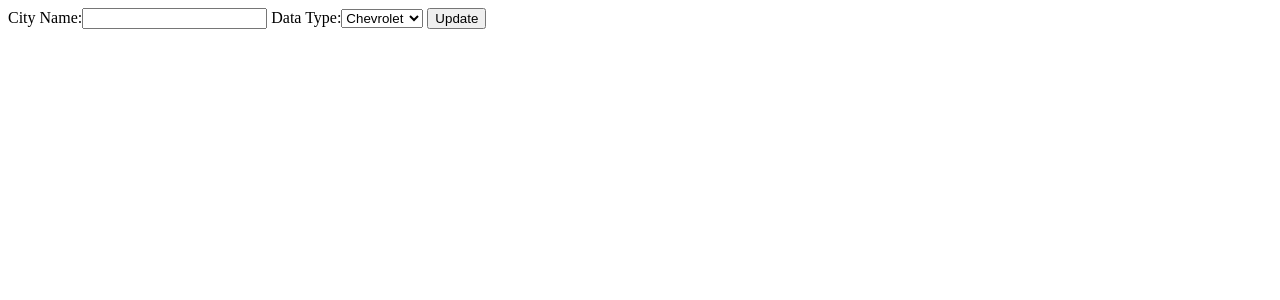
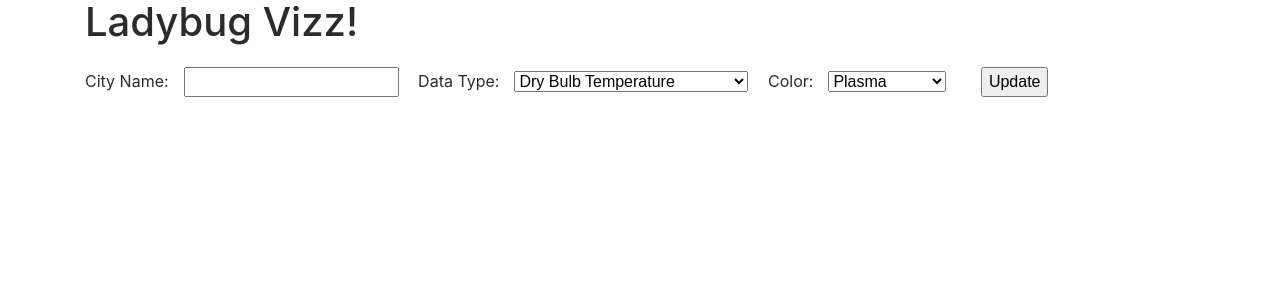
Before and after one commit to ladybug-tools/ladybugvizzz, a Django app: page / in a window 1280 px wide. Shown: the top 300 px of the page. Run offline with Django 3.2, Linux system fonts and the light colour scheme; parts of the project's set-up code (start-up, migrations or seed data) failed here and were passed over; some libraries are stand-ins or nearby versions.

Commit message:
Better webpage

```diff
--- a/ladybugvizzz/ladybugvizzzapp/vizzz/forms.py
+++ b/ladybugvizzz/ladybugvizzzapp/vizzz/forms.py
@@ -1,17 +1,39 @@
 from django import forms
 from django.db import models
 
-# Create your models here.
-marcas = (
-        ('chevrolet', 'Chevrolet'),
-        ('mazda', 'Mazda'),
-        ('nissan', 'Nissan'),
-        ('toyota', 'Toyota'),
-        ('mitsubishi', 'Mitsubishi'),)
 
-class Marca(models.Model):
-    marca = models.CharField(max_length=25,choices=marcas)
+datTyps = (
+        ('dryBulbTemperature', 'Dry Bulb Temperature'),
+        ('dewPointTemperature', 'Dew Point Temperature'),
+        ('relativeHumidity', 'Relative Humidity'),
+        ('windSpeed', 'Wind Speed'),
+        ('globalHorizontalRadiation', 'Global Horizontal Radiation'),
+        ('directNormalRadiation', 'Direct Normal Radiation'),
+        ('diffuseHorizontalRadiation', 'Diffuse Horizontal Radiation'),
+        ('horizontalInfraredRadiationIntensity', 'Horizontal Infrared Radiation'),
+        ('globalHorizontalIlluminance', 'Global Horizontal Illuminance'),
+        ('directNormalIlluminance', 'Direct Normal Illuminance'),
+        ('diffuseHorizontalIlluminance', 'Diffuse Horizontal Illuminance'),)
+
+legColors = (
+        ('plasma', 'Plasma'),
+        ('inferno', 'Inferno'),
+        ('magma', 'Magma'),
+        ('Greys', 'Greys'),
+        ('Purples', 'Purples'),
+        ('Blues', 'Blues'),
+        ('Greens', 'Greens'),
+        ('Oranges', 'Oranges'),
+        ('Reds', 'Reds'),
+        ('YlOrBr', 'Yellow Brown'),)
+
+class DatTyp(models.Model):
+    datTyp = models.CharField(max_length=25,choices=datTyps)
+
+class LegColor(models.Model):
+    legColor = models.CharField(max_length=25,choices=legColors)
 
 class CityForm(forms.Form):
     city_name = forms.CharField(label='City Name', max_length=100)
-    data_type = forms.ChoiceField(label='Data Type', choices=marcas)
+    data_type = forms.ChoiceField(label='Data Type', choices=datTyps)
+    color = forms.ChoiceField(label='Color', choices=legColors)
--- a/ladybugvizzz/ladybugvizzzapp/vizzz/templates/index.html
+++ b/ladybugvizzz/ladybugvizzzapp/vizzz/templates/index.html
@@ -1,16 +1,36 @@
-<!-- howdy/templates/index.html -->
 <!DOCTYPE html>
 <html>
 <head>
   <meta charset="utf-8">
   <title>Ladybug Vizzz!</title>
+  <meta name="description" content="ladybug vizz home page" />
+  <meta name="viewport" content="width=device-width, initial-scale=1.0">
+
+  <link rel="stylesheet" href="http://maxcdn.bootstrapcdn.com/bootstrap/4.0.0-alpha.6/css/bootstrap.min.css" />
+  <style>
+    #controls input, select{
+      margin: 15px;
+    }
+  </style>
+
 </head>
+
 <body>
+  <section id="controls">
+      <div class="container">
+          <div class="row">
+              <div class="col-lg-12">
+                  <h1 class="section-title">
+                      Ladybug Vizz!
+                  </h1>
                   <form method="post">
                       {{ form }}
                       <input type="Submit" value="Update">
                       <br>
-            <img src="{{ cityPicUrl }}" width="700">
+                      <img src="{{ cityPicUrl }}">
                   </form>
+                </div>
+            </div>
+        </div>
 </body>
 </html>
```
Also changed, not shown: ladybugvizzz/ladybugvizzzapp/vizzz/static/windrose.png, ladybugvizzz/ladybugvizzzapp/vizzz/static/windrose.svg (deleted). Lines whose indentation alone changed are shown as unchanged.
